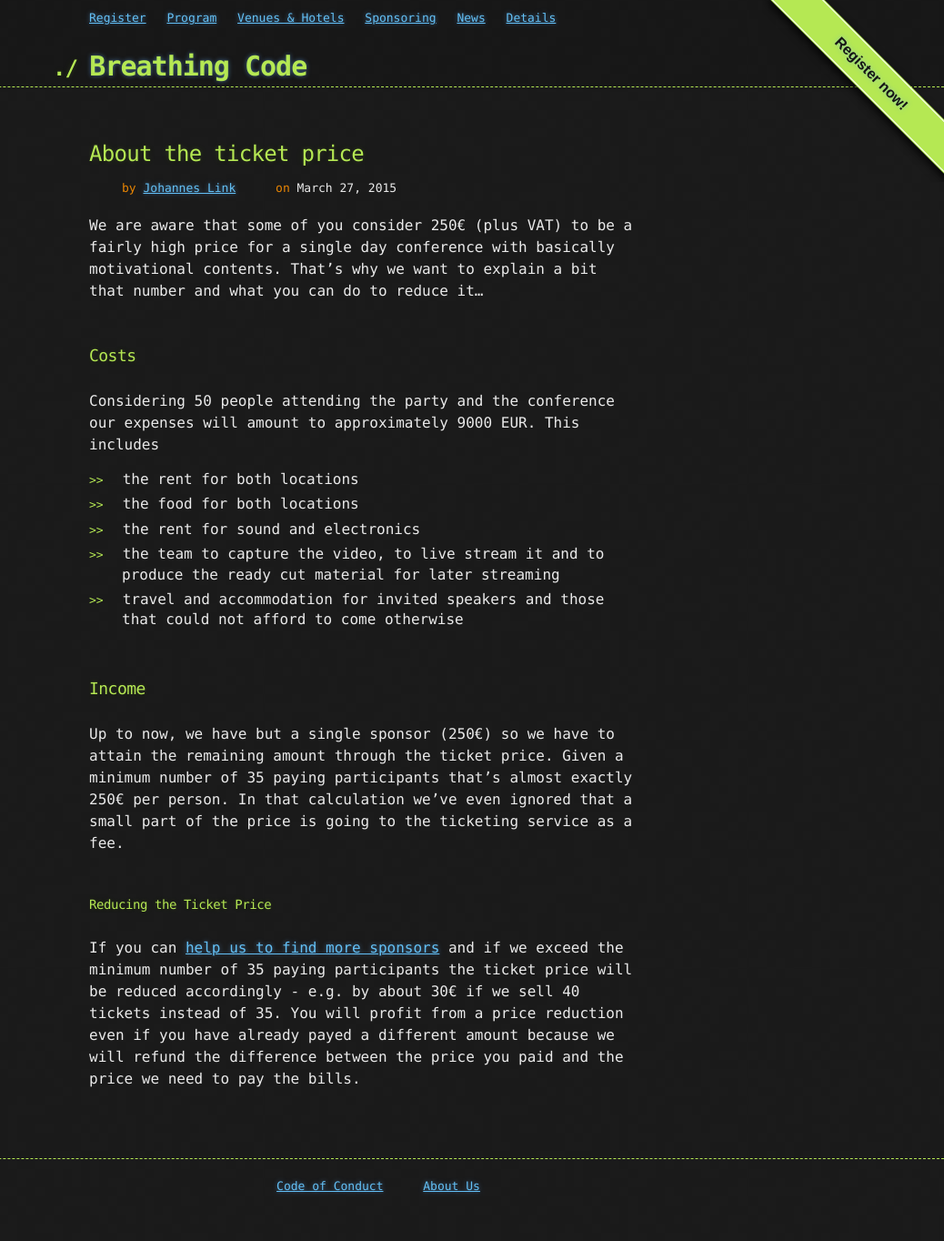
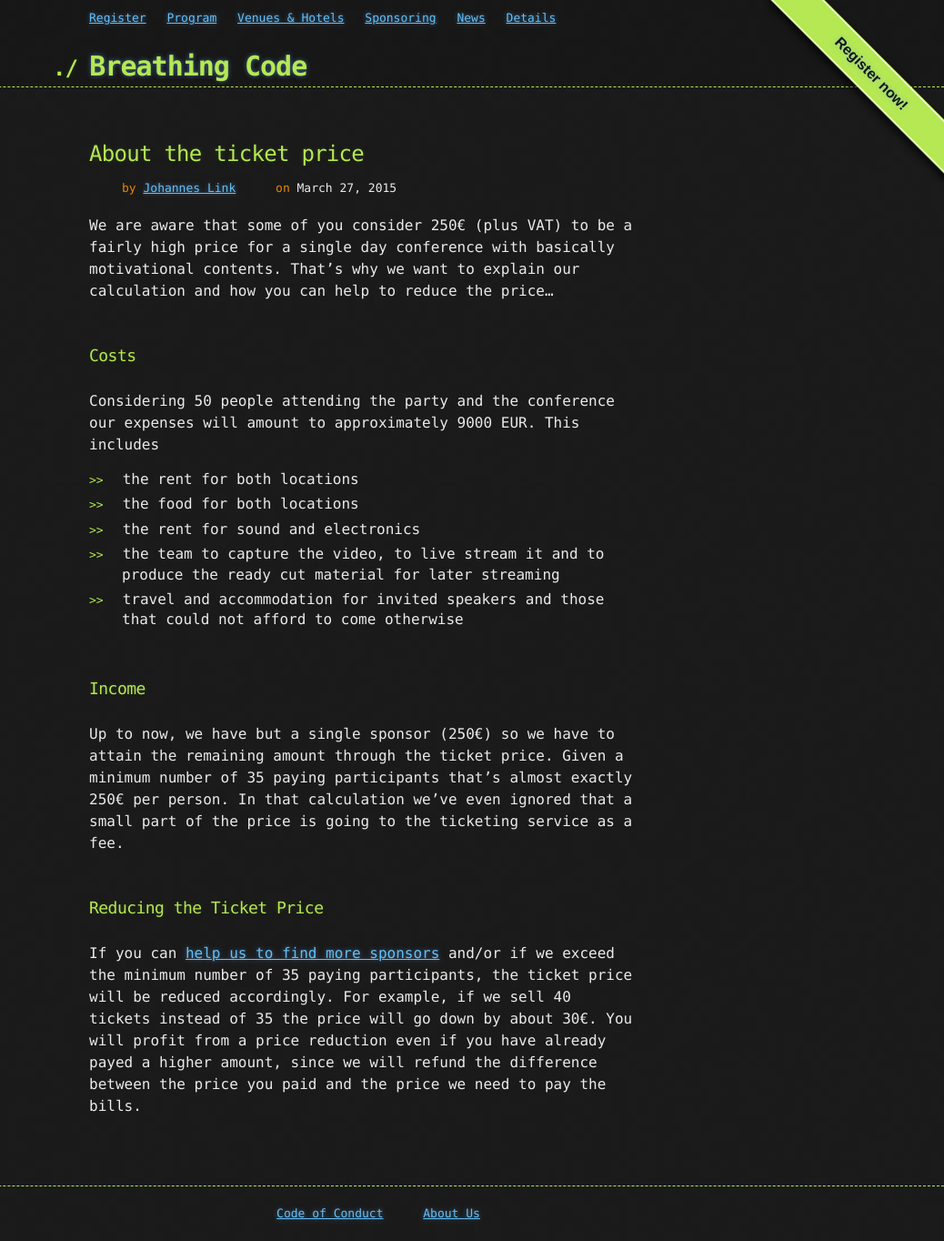
Before and after one commit to BreathingCode/BreathingCode.github.io, a Jekyll site: the page built from _posts/2015-03-27-about-the-price.md, in a window 1280 px wide. Shown: the whole page at 91% size, without its empty margins (242-1280 px from the left). Built offline with Jekyll 4.4.1, drawn with Linux system fonts in a browser that asks for light colours; nearby versions of some CDN libraries; Markdown is read by kramdown in place of the engine named in the settings; before the commit the page ends 1334 px from its top, so only the background shows below that.

Commit message:
REformulation of price news

```diff
--- a/_posts/2015-03-27-about-the-price.md
+++ b/_posts/2015-03-27-about-the-price.md
@@ -7,7 +7,7 @@ author_handle: johanneslink
 
 We are aware that some of you consider 250€ (plus VAT) to be a fairly high price
 for a single day conference with basically motivational contents. That's why
-we want to explain a bit that number and what you can do to reduce it...
+we want to explain our calculation and how you can help to reduce the price...
 
 ### Costs
 
@@ -27,11 +27,12 @@ that's almost exactly 250€ per person. In that calculation we've even
 ignored that a small part of the price is going to the ticketing service as a fee.
 
 
-#### Reducing the Ticket Price
+### Reducing the Ticket Price
 
-If you can [help us to find more sponsors](/sponsoring.html) and if we exceed
-the minimum number of 35 paying participants the ticket price
-will be reduced accordingly - e.g. by about 30€ if we sell 40 tickets instead of 35.
-You will profit from a price reduction even if you have already payed a different amount
-because we will refund the difference between the price you paid and the price we
+If you can [help us to find more sponsors](/sponsoring.html) and/or if we exceed
+the minimum number of 35 paying participants, the ticket price
+will be reduced accordingly. For example, if we sell 40 tickets instead of 35 the
+price will go down by about 30€.
+You will profit from a price reduction even if you have already payed a higher amount,
+since we will refund the difference between the price you paid and the price we
 need to pay the bills.
```
